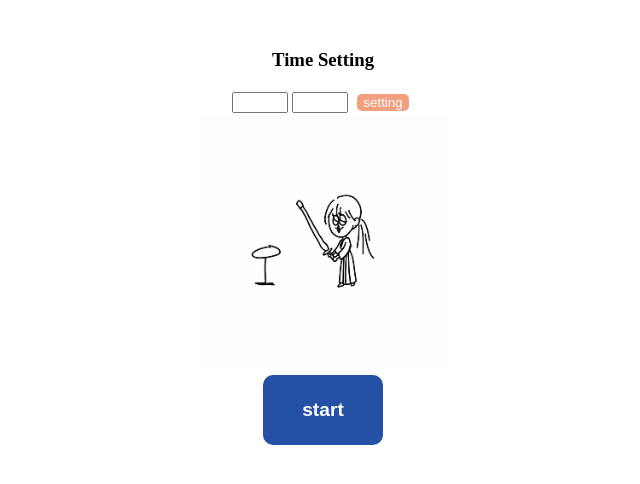
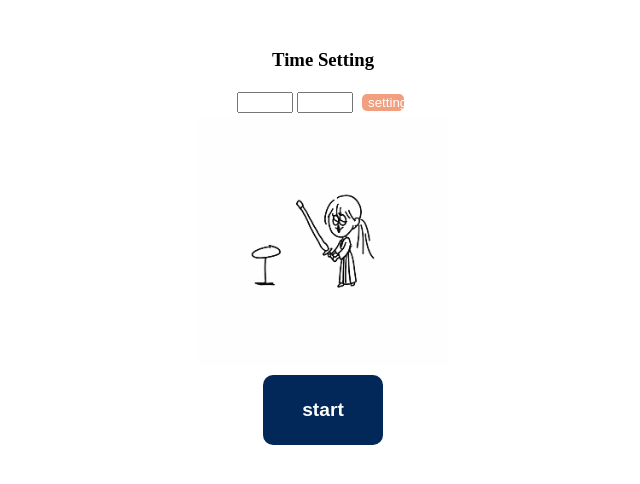
Before and after one commit to jinyangll/geomdo_beep, a plain HTML site: page index.html in a window 1280 px wide. Shown: the whole page, without its empty margins (317-957 px from the left). Drawn offline with Linux system fonts and the light colour scheme.

Commit message:
Add files via upload
색상 변경,,

```diff
--- a/style.css
+++ b/style.css
@@ -27,7 +27,7 @@ body{
     color:white;
     font-weight: bold;
     font-size: larger;
-    background-color:#2450A6;
+    background-color:#022859;
     margin: 5px;
 
 }
@@ -36,6 +36,7 @@ body{
     border-radius: 5px;
     border: none;
     color: white;
+    width: 42px;
     background-color:#F29F80;
     margin: 5px;
 }
```
